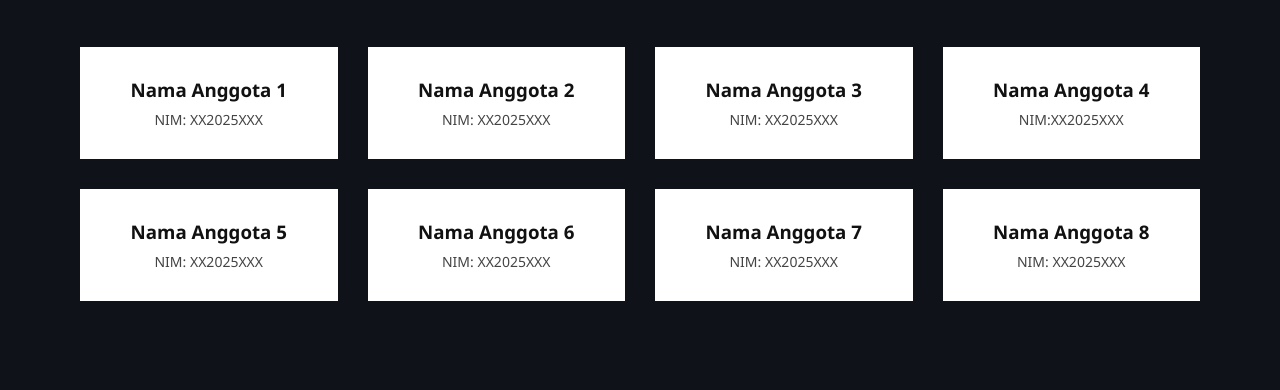
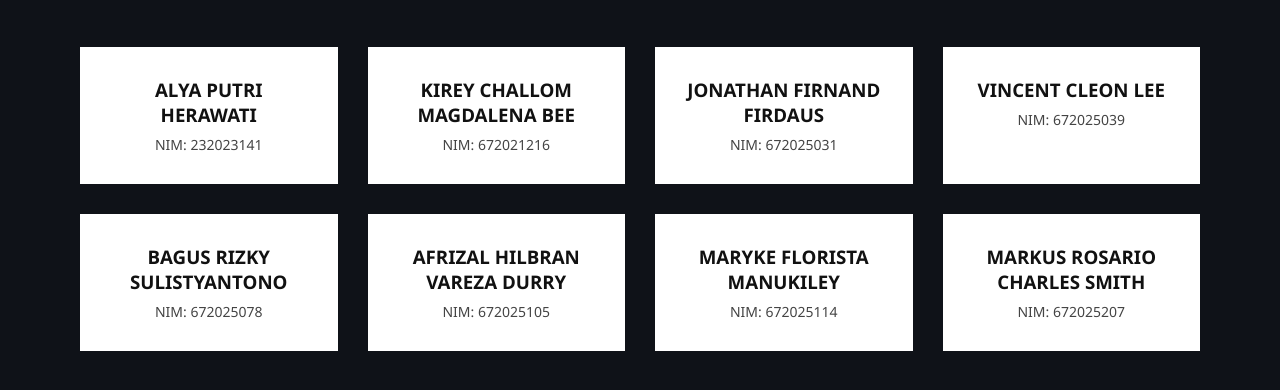
Before and after one commit to JFIRNAND/Tugas-Pancasila-M, a plain HTML site: page Anggota.html in a window 1280 px wide. Shown: the part 200-590 px from the top of the page. Drawn offline with Linux system fonts and the light colour scheme.

Commit message:
(update) update nama anggota

```diff
--- a/Anggota.html
+++ b/Anggota.html
@@ -151,37 +151,37 @@ h1{
   <h1>Anggota Kelompok</h1>
 
   <div class="grid">
-    <div class="card">
-      <h3>Nama Anggota 1</h3>
-      <p>NIM: XX2025XXX</p>
+     <div class="card">
+      <h3>ALYA PUTRI HERAWATI</h3>
+      <p>NIM: 232023141</p>
     </div>
     <div class="card">
-      <h3>Nama Anggota 2</h3>
-      <p>NIM: XX2025XXX</p>
+      <h3>KIREY CHALLOM MAGDALENA BEE</h3>
+      <p>NIM: 672021216 </p>
     </div>
     <div class="card">
-      <h3>Nama Anggota 3</h3>
-      <p>NIM: XX2025XXX</p>
+      <h3>JONATHAN FIRNAND FIRDAUS</h3>
+      <p>NIM: 672025031</p>
     </div>
     <div class="card">
-      <h3>Nama Anggota 4</h3>
-      <p>NIM:XX2025XXX</p>
+      <h3>VINCENT CLEON LEE</h3>
+      <p>NIM: 672025039</p>
     </div>
     <div class="card">
-      <h3>Nama Anggota 5</h3>
-      <p>NIM: XX2025XXX</p>
+      <h3>BAGUS RIZKY SULISTYANTONO</h3>
+      <p>NIM: 672025078</p>
     </div>
     <div class="card">
-      <h3>Nama Anggota 6</h3>
-      <p>NIM: XX2025XXX</p>
+      <h3>AFRIZAL HILBRAN VAREZA DURRY</h3>
+      <p>NIM: 672025105</p>
     </div>
     <div class="card">
-      <h3>Nama Anggota 7</h3>
-      <p>NIM: XX2025XXX</p>
+      <h3>MARYKE FLORISTA MANUKILEY</h3>
+      <p>NIM: 672025114</p>
     </div>
     <div class="card">
-      <h3>Nama Anggota 8</h3>
-      <p>NIM: XX2025XXX </p>
+      <h3>MARKUS ROSARIO CHARLES SMITH</h3>
+      <p>NIM: 672025207</p>
     </div>
 
 
```
